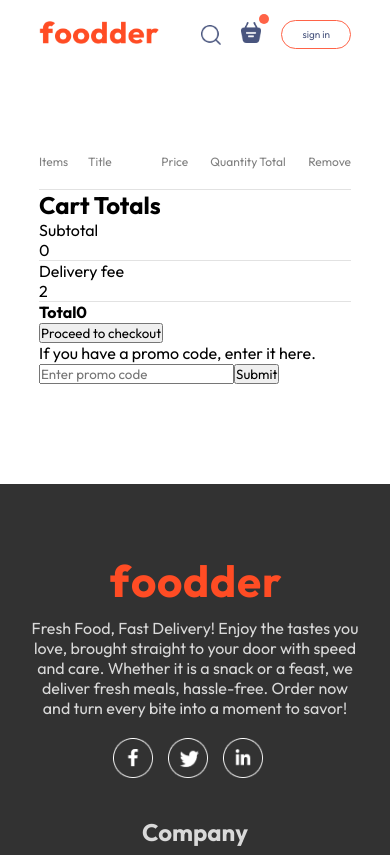
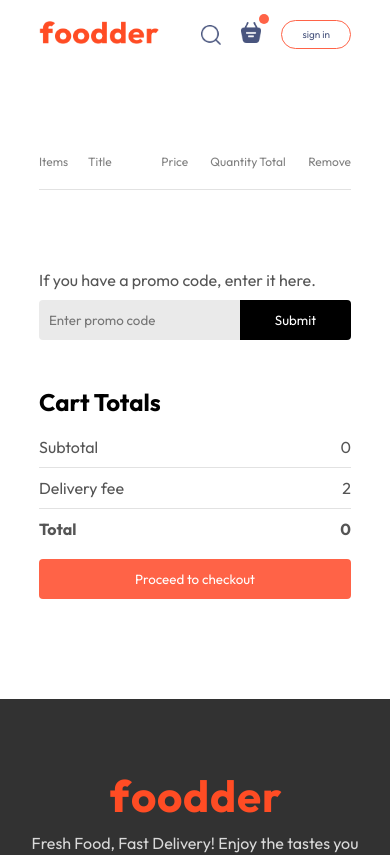
Before and after one commit to stkuwanda/foodder-frontend, a React (Vite) app: page /cart in a window 390 px wide. Shown: the top 855 px of the page. Built offline with nearby package versions, Linux system fonts and the light colour scheme.

Commit message:
enhancing Cart page with styling and responsiveness

```diff
--- a/src/pages/Cart/Cart.page.css
+++ b/src/pages/Cart/Cart.page.css
@@ -28,3 +28,84 @@
 .cart-item .cross {
   cursor: pointer;
 }
+
+section.cart-bottom {
+  margin-top: 80px;
+  display: flex;
+  justify-content: space-between;
+  gap: max(12vw, 20px);
+}
+
+.cart-total {
+  flex: 1;
+  display: flex;
+  flex-direction: column;
+  gap: 20px;
+}
+
+.cart-total hr {
+  margin: 10px 0px;
+}
+
+.cart-total button {
+  border: none;
+  color: white;
+  background-color: tomato;
+  width: max(15vw, 200px);
+  padding: 12px 0px;
+  border-radius: 4px;
+  cursor: pointer;
+}
+
+.cart-total-details {
+  display: flex;
+  justify-content: space-between;
+  color: #555;
+}
+
+.cart-promo-code {
+  flex: 1;
+}
+
+.cart-promo-code p {
+  color: #555;
+}
+
+.cart-promo-code-input {
+  margin-top: 10px;
+  display: flex;
+  justify-content: space-between;
+  align-items: center;
+  background-color: #eaeaea;
+  border-radius: 4px;
+}
+
+.cart-promo-code-input input {
+  background: transparent;
+  border: none;
+  outline: none;
+  padding-left: 10px;
+}
+
+.cart-promo-code-input button {
+  width: max(10vw,150px);
+  padding: 12px 5px;
+  background-color: black;
+  border: none;
+  color: white;
+  border-radius: 0 4px 4px 0;
+}
+
+@media (max-width: 750px) {
+  section.cart-bottom {
+    flex-direction: column-reverse;
+  }
+
+  .cart-promo-code {
+    justify-content: start;
+  }
+
+  .cart-total button {
+    width: 100%;
+  }
+}
```
